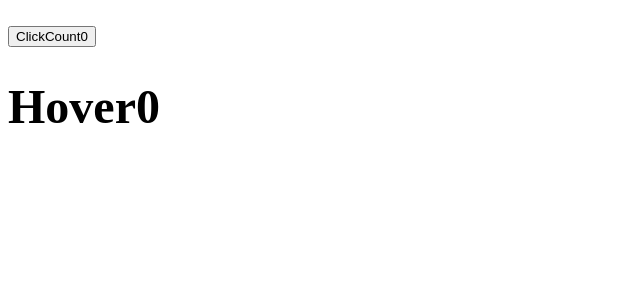
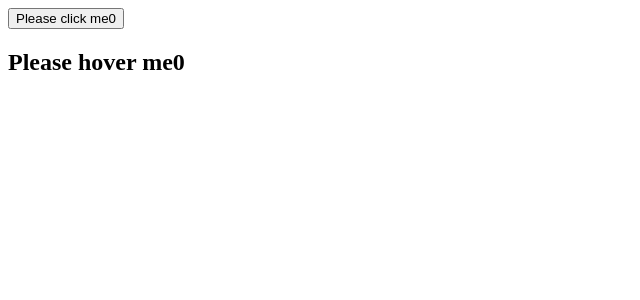
Before and after one commit to Ajdev11/hooks, a React (Create React App) app: page / in a window 1280 px wide. Shown: the top 300 px of the page, without its empty margins (0-640 px from the left). Built offline with nearby package versions, Linux system fonts and the light colour scheme.

Commit message:
Render props using the counterComponent

```diff
--- a/src/App.js
+++ b/src/App.js
@@ -1,8 +1,8 @@
 import React, { Component } from "react";
 //import ClickCounter from "./clickCounter";
-//import MouseHover from "./Components/MouseHover";
+import MouseHover from "./Components/MouseHover";
 import ClickCount from "./Components/clickCount";
-import Hover from "./Components/Hover";
+//import Hover from "./Components/Hover";
 import User from "./Components/User";
 import Counter from "./Components/Counter";
 
@@ -10,15 +10,18 @@ class App extends Component {
   render() {
     return (
       /*<>
-        <ClickCounter name="Olaseni"/>
-        <MouseHover />
-        <ClickCount />
+      <ClickCounter name="Olaseni"/>
+      <MouseHover />
+      <ClickCount />
       <Hover />
       <User />
+      <ClickCount />
+      <MouseHover />
+      <User name= {(isLoggedIn)=>isLoggedIn? "Moses":"Guest"}/>
       </>*/
       <>
-      <Counter name = {(count, handleIncrement)=> <ClickCount count={count} handleIncrement={handleIncrement} />} />
-      <Counter name = {(count, handleIncrement)=> <Hover count={count} handleIncrement={handleIncrement}/>}/>
+      <Counter name={(count, clickIncrement)=> <ClickCount count ={count} clickIncrement={clickIncrement} {...this.props} />}/>
+      <Counter name={(count, clickIncrement)=> <MouseHover count ={count} clickIncrement={clickIncrement} />}/>
       </>
     );
   }
--- a/src/Components/Counter.jsx
+++ b/src/Components/Counter.jsx
@@ -1,23 +1,23 @@
-import React, { Component } from "react";
+import React, { Component } from 'react'
 
 class Counter extends Component {
-  constructor(props) {
-    super(props);
+    constructor(props) {
+        super(props)
 
-    this.state = {
-      count: 0,
-    };
-  }
-  handleIncrement = () => {
-    this.setState((prevState) => {
-      return { count: prevState.count + 1 };
-    });
-  };
+        this.state = {
+          count:0
+        }
+      }
+      clickIncrement=()=>{
+        this.setState(prevState=>{
+          return{count:prevState.count + 1}
+        })
+      }
   render() {
-    return <>
-      <h2>{this.props.name(this.state.count, this.handleIncrement)}</h2>
-    </>;
+    return (
+      <div>{this.props.name(this.state.count, this.clickIncrement)}</div>
+    )
   }
 }
 
-export default Counter;
+export default Counter
--- a/src/Components/Hover.jsx
+++ b/src/Components/Hover.jsx
@@ -2,10 +2,10 @@ import React, { Component } from "react";
 
 class Hover extends Component {
   render() {
-    const { count, handleIncrement } = this.props;
+    const { count, IncrementClick } = this.props;
     return (
       <>
-        <h1 onMouseOver={handleIncrement}>Hover{count}</h1>
+        <h1 onMouseOver={IncrementClick}>Hover{count}</h1>
       </>
     );
   }
--- a/src/Components/MouseHover.jsx
+++ b/src/Components/MouseHover.jsx
@@ -1,17 +1,15 @@
 import React, { Component } from "react";
-import withCounter from "./withCounter";
+
 
 class MouseHover extends Component {
   render() {
-    const { count, IncrementClick } = this.props;
+    const { count, clickIncrement } = this.props;
     return (
-      <>
-        <h1 onMouseOver={IncrementClick}>
-           MouseHover{count}
-        </h1>
-      </>
+      <div>
+        <h2 onMouseOver={clickIncrement}>Please hover me{count}</h2>
+      </div>
     );
   }
 }
 
-export default withCounter(MouseHover, 5);
+export default MouseHover;
--- a/src/Components/User.jsx
+++ b/src/Components/User.jsx
@@ -4,7 +4,7 @@ class User extends Component {
   render() {
     return (
       <div>
-        <h2>{this.props.name(true)}</h2>
+        <h2>{this.props.name(false)}</h2>
       </div>
     );
   }
--- a/src/Components/clickCount.jsx
+++ b/src/Components/clickCount.jsx
@@ -1,11 +1,12 @@
 import React, { Component } from "react";
+
 
 class ClickCount extends Component {
   render() {
-    const { count, handleIncrement } = this.props;
+    const { count,clickIncrement} = this.props;
     return (
       <>
-        <button onClick={handleIncrement}>ClickCount{count}</button>
+        <button onClick={clickIncrement}>Please click me{count}</button>
       </>
     );
   }
```
Also changed, not shown: src/Components/withCounter.jsx (+9 -10 lines).
